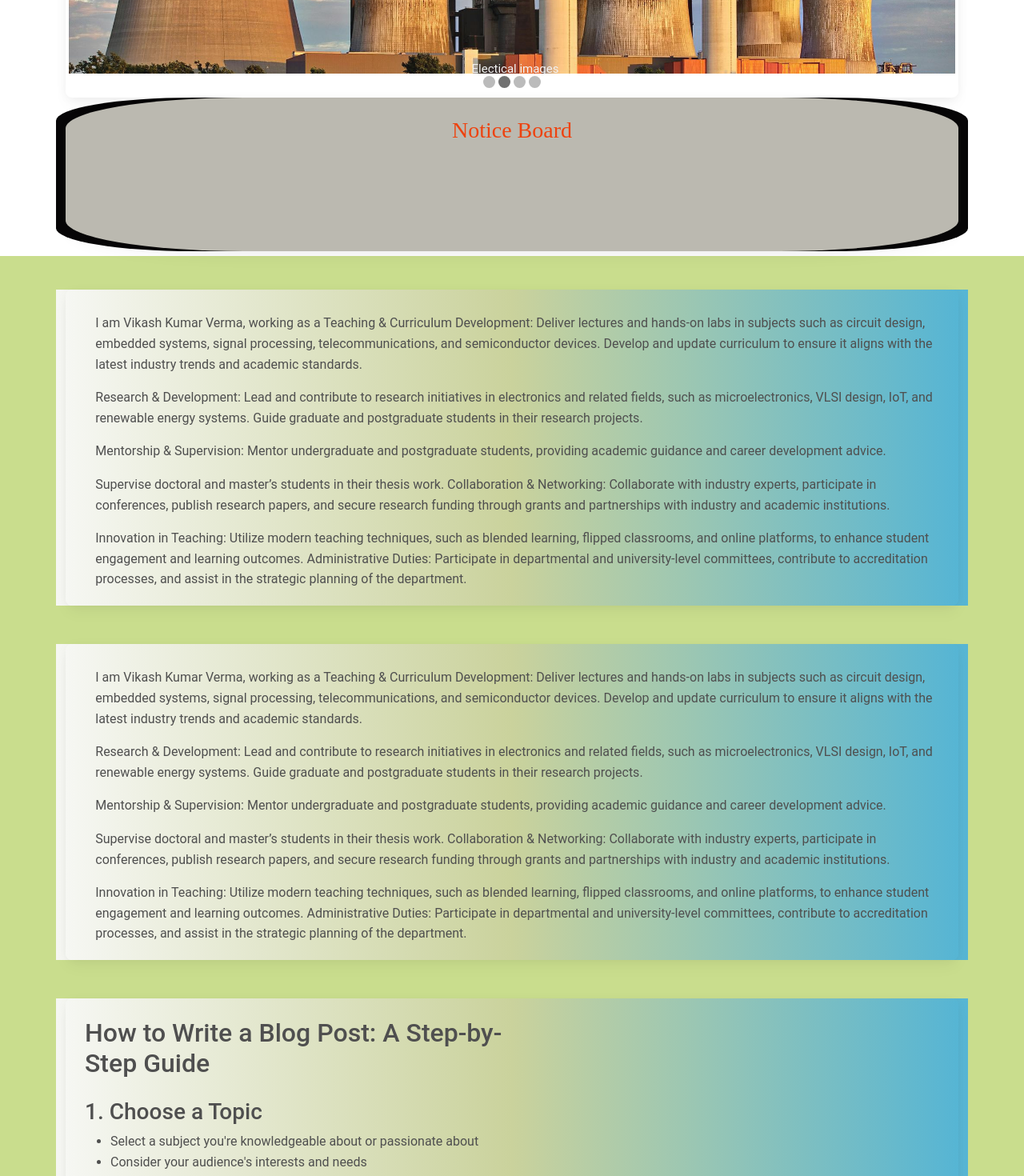
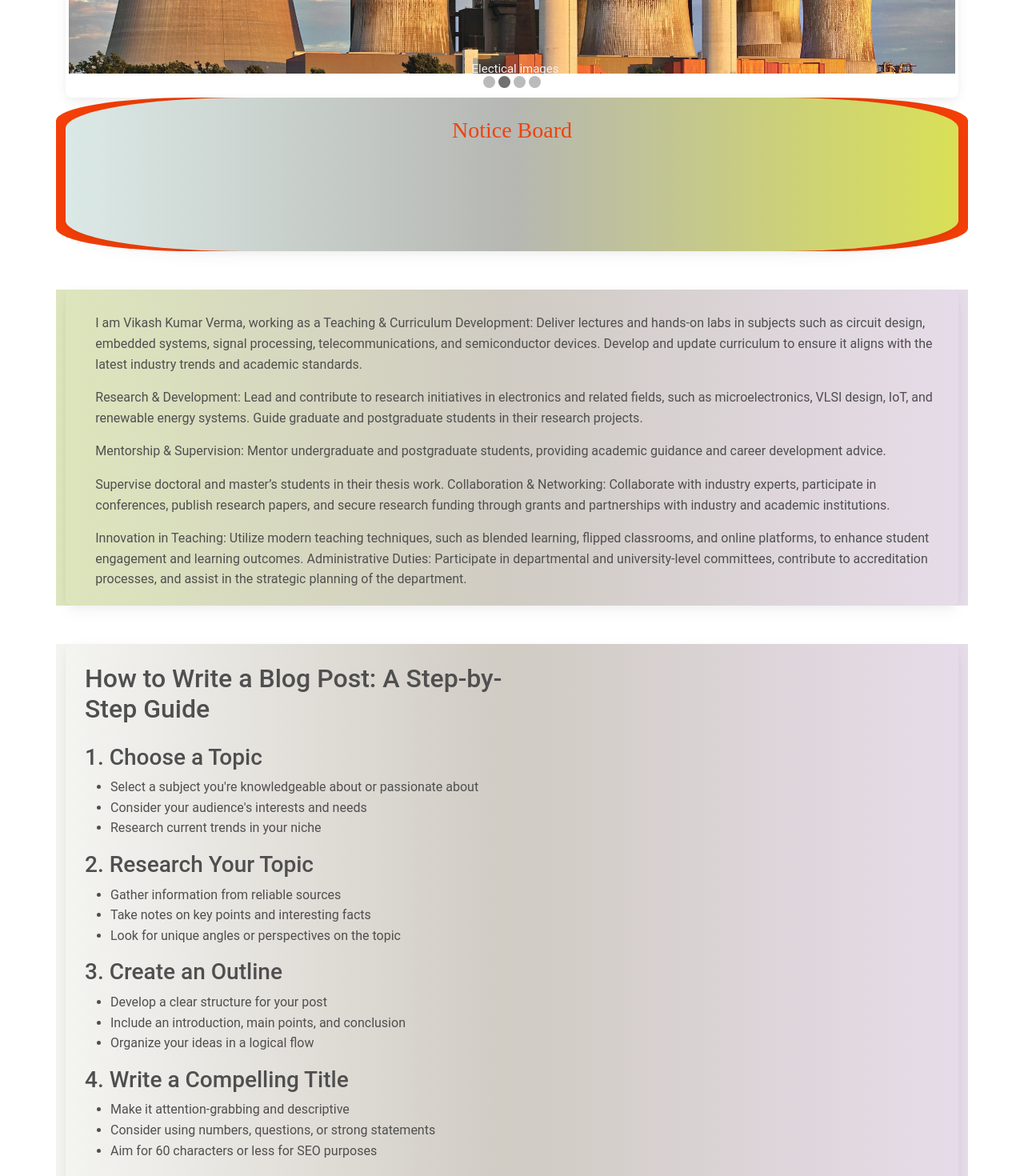
Before and after one commit to sanjay882530/blogger-vikash-ui-backend, a React (Vite) app: page / in a window 1280 px wide. Shown: the part 480-1950 px from the top of the page at 80% size. Built offline with nearby package versions, Linux system fonts and the light colour scheme.

Commit message:
Added grident color

```diff
--- a/src/App.jsx
+++ b/src/App.jsx
@@ -30,7 +30,7 @@ function App() {
             <Route path="/blogs" element={<BlogListByUser />} />
             <Route path="/viewBlogs" element={<BlogList />} />
             <Route path="/blog/:id" element={<Blog />} />
-            <Route path="/subjects/cuircits" element={<Circuits />} />
+            <Route path="/subjects/circuits" element={<Circuits />} />
           </Routes>
         </>
       </Router>
--- a/src/component/Home.css
+++ b/src/component/Home.css
@@ -1,6 +1,6 @@
 /* .container-color{
     background-color: rgba(255, 255, 255, 0.87);
 } */
-.gradient-bg {
-    background: linear-gradient(to right, #f6f7f3, #cad29c, #56b5d4);
+.gradient-bg-home{
+    background: linear-gradient(to right, #f4f4f1, #d0cbc3, #e6dce9);
   }
--- a/src/component/Home.jsx
+++ b/src/component/Home.jsx
@@ -7,13 +7,13 @@ import "./Home.css";
 
 function Home() {
   return (
-    <div className="container-color styles.animated__layers">
+    <div className="container-color ">
       <ImageSlide />
       <Notice />
       <ImageCard />
-      <ImageCard />
-      <MDBContainer className="my-5 gradient-bg">
-        <MDBCard className="p-4 gradient-bg">
+
+      <MDBContainer className="my-5 gradient-bg-home">
+        <MDBCard className="p-4 gradient-bg-home">
           <MDBRow className="align-items-center">
             {/* Image on one side */}
             {/* <MDBCol md="3">
--- a/src/component/ImageCard.css
+++ b/src/component/ImageCard.css
@@ -41,6 +41,6 @@
     padding-left: 4%;
     padding-right: 2%;
   }
-  .gradient-bg {
-    background: linear-gradient(to right, #42a5f5, #ff9800, #8e24aa);
+  .gradient-bg-image{
+    background: linear-gradient(to right, #dde5bc, #d0cbc3, #e6dce9);
   }
--- a/src/component/ImageCard.jsx
+++ b/src/component/ImageCard.jsx
@@ -3,8 +3,8 @@ import "./ImageCard.css"; // Import the CSS file for styling
 import { MDBContainer, MDBRow, MDBCol, MDBCard } from "mdb-react-ui-kit";
 function ImageCard() {
   return (
-    <MDBContainer className="my-5 gradient-bg">
-      <MDBCard className="p-1 gradient-bg">
+    <MDBContainer className="my-5 gradient-bg-image">
+      <MDBCard className="p-1 gradient-bg-image">
         <MDBRow className="align-items-center">
           {/* Image on one side */}
           {/* <MDBCol md="3">
--- a/src/component/Notice.css
+++ b/src/component/Notice.css
@@ -1,5 +1,5 @@
 .cont-styles{
-    background-color: rgb(7, 6, 7);
+    background-color: rgb(244, 63, 8);
     border-radius: 15%;
 }
 .cont-styles h3{
@@ -7,14 +7,23 @@
     text-align: center;
     font-family: cursive;
 }
-.cont-styles marquee{
+.right-dir{
     font-family: 'Gill Sans', 'Gill Sans MT', Calibri, 'Trebuchet MS', sans-serif;
     font-style: italic;
     font-size: 1rem;
-    color: rgb(31, 11, 180);
+    color: rgb(1, 19, 19);
+}
+.left-dir{
+    font-family: 'Segoe UI', Tahoma, Geneva, Verdana, sans-serif;
+    font-style: italic;
+    font-size: 1rem;
+    color: rgb(76, 12, 225);
 }
 .card-color{
     background-color: rgb(187, 185, 176);
     border-radius: 20%;
 
 }
+.gradient-bg {
+    background: linear-gradient(to right, #dbe9e6, #b6b7b2, #d9e056);
+  }
--- a/src/component/Notice.jsx
+++ b/src/component/Notice.jsx
@@ -3,19 +3,19 @@ import { MDBContainer, MDBRow, MDBCard } from "mdb-react-ui-kit";
 import "./Notice.css";
 function Notice() {
   return (
-    <MDBContainer className="my-6 cont-styles">
-      <MDBCard className="p-4 card-color">
+    <MDBContainer className="my-6 cont-styles ">
+      <MDBCard className="p-4 card-color gradient-bg">
         <h3> Notice Board</h3>
-        <marquee direction="left">
+        <marquee direction="left" className="left-dir">
           The new electrical batch recently started.
         </marquee>
-        <marquee direction="right">
+        <marquee direction="right" className="right-dir">
           This week, a circuit test will be conducted.
         </marquee>
-        <marquee direction="left">
+        <marquee direction="left" className="left-dir">
           This week, a circuit test will be conducted.
         </marquee>
-        <marquee direction="right">
+        <marquee direction="right" className="right-dir">
           This week, a circuit test will be conducted.
         </marquee>
       </MDBCard>
--- a/src/component/pages/Circuits.jsx
+++ b/src/component/pages/Circuits.jsx
@@ -6,7 +6,7 @@ export default function Circuits() {
     <MDBContainer className="my-5">
       <MDBCard className="p-4">
         <MDBRow className="align-items-center">
-          <h3 className="text-center text-blue-800">
+          <h3 className="text-center text-blue-800 bg-slate-500">
             <strong>Circuits</strong>
           </h3>
           <img
--- a/src/index.css
+++ b/src/index.css
@@ -61,7 +61,7 @@ button:focus-visible {
 @media (prefers-color-scheme: light) {
   :root {
     color: #213547;
-    background-color: rgba(194, 216, 125, 0.87);
+    background-color:rgba(255, 255, 255, 0.87);
   }
   a:hover {
     color: #747bff;
```
